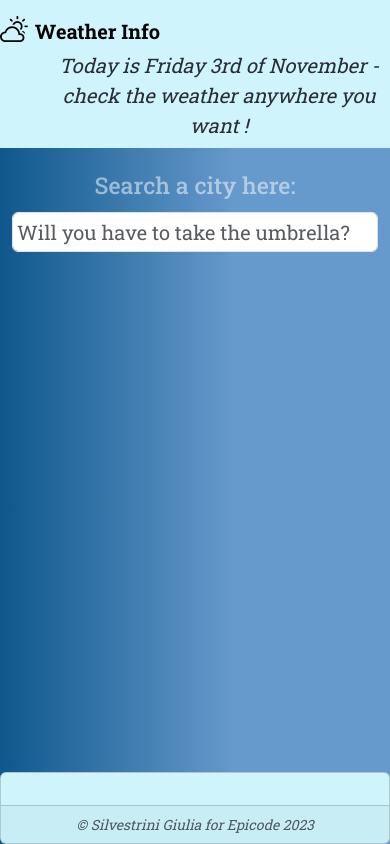
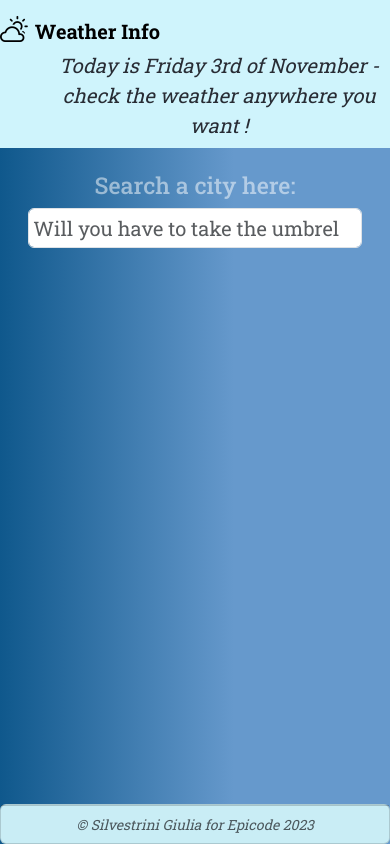
Before and after one commit to Silverswordman/weather-giulia, a React (Create React App) app: page / in a window 390 px wide. Built offline with nearby package versions, Linux system fonts and the light colour scheme; the HTML template or start-up script is replaced by a standard one.

Commit message:
Responsive card

```diff
--- a/src/App.js
+++ b/src/App.js
@@ -6,9 +6,9 @@ import SearchWeather from "./Components/SearchWeather";
 
 function App() {
   return (
-    <div className="App h-100  d-flex flex-column ">
+    <div className="App  h-100  d-flex flex-column ">
       <WeatherNav />
-      <h3 className="mt-4 text-white-50">Search a city here:</h3>
+
       <SearchWeather />
       <WeatherFooter />
     </div>
--- a/src/Components/CardWeather.jsx
+++ b/src/Components/CardWeather.jsx
@@ -75,14 +75,14 @@ function CardWeather(props) {
                   <Card.Title className=" fs-2 ps-2 p-1 ">
                     {weatherData.name} , {weatherData.sys.country}
                   </Card.Title>
-                  {
+                  <div className="d-flex justify-content-center justify-content-md-start ms-md-4">
                     <img
-                      className="bg-info border rounded-pill "
+                      className=" bg-info border rounded-pill mb-2 mt-3 "
                       src={`https://openweathermap.org/img/wn/${weatherData.weather[0].icon}@4x.png`}
                       alt="img"
                     ></img>
-                  }
-                  <Card.Text className="fs-3 text-end me-5 my-1 fw-bold  ">
+                  </div>
+                  <Card.Text className="fs-3 text-center text-md-end me-md-5 my-1 fw-bold  ">
                     {weatherData.weather[0].main.toUpperCase()}{" "}
                   </Card.Text>
                   <Row className="flex-column-reverse flex-md-row ">
@@ -103,7 +103,7 @@ function CardWeather(props) {
                     </Col>
                     <Col>
                       {" "}
-                      <Card.Text className="fs-5 text-end me-5">
+                      <Card.Text className="fs-5 text-center text-md-end me-md-5">
                         {weatherData.weather[0].description}
                       </Card.Text>
                     </Col>
--- a/src/Components/SearchWeather.jsx
+++ b/src/Components/SearchWeather.jsx
@@ -33,11 +33,12 @@ function SearchWeather() {
 
   return (
     <Container className="d-flex flex-column flex-grow-1">
+      <h3 className="mt-4 text-white-50">Search a city here:</h3>
       <Row className="justify-content-center">
-        <Col xs={12} sm={12} md={8} lg={6}>
+        <Col xs={11} sm={11} md={8} lg={6}>
           <Form.Group>
             <Form.Control
-              className=" p-1 fs-5 mt-1 "
+              className=" p-1 fs-5  "
               type="search"
               placeholder="Will you have to take the umbrella? or the sunscreen?"
               value={searchValue}
--- a/src/Components/WeatherFooter.jsx
+++ b/src/Components/WeatherFooter.jsx
@@ -5,13 +5,8 @@ function WeatherFooter() {
   const currentDate = new Date();
   const currentYear = format(currentDate, "yyyy");
 
-
-
   return (
-    <Card className="text-center mt-5 bg-info-subtle ">
-      <Card.Body>
-        <Card.Text className="small"></Card.Text>
-      </Card.Body>
+    <Card className="text-center  bg-info-subtle ">
       <Card.Footer className="text-muted small fst-italic">
         © Silvestrini Giulia for Epicode {currentYear}
       </Card.Footer>
```
